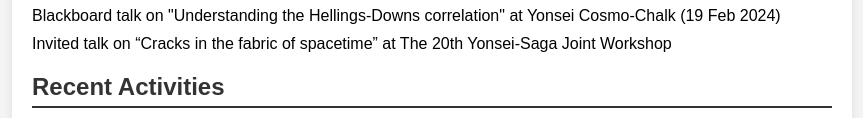
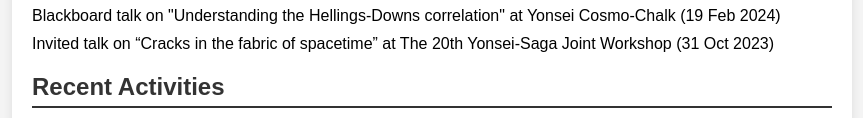
Before and after one commit to nayuta-psiomega/personal-website, a plain HTML site: page index.html in a window 1280 px wide. Shown: the part 947-1065 px from the top of the page, without its empty margins (208-1071 px from the left). Drawn offline with Linux system fonts and the light colour scheme.

Commit message:
Update index.html

```diff
--- a/index.html
+++ b/index.html
@@ -39,7 +39,7 @@
         <p>Blackboard talk on "mPBH inside a NS" at Yonsei Cosmo-Chalk (3 Jun 2024)</p>
         <p>Blackboard talk on "Beyond linearized gravity: Part 1. Post-Newtonian approximation" at Yonsei Cosmo-Chalk (25 Mar 2024)</p>
         <p>Blackboard talk on "Understanding the Hellings-Downs correlation" at Yonsei Cosmo-Chalk (19 Feb 2024)</p>
-        <p>Invited talk on “Cracks in the fabric of spacetime” at The 20th Yonsei-Saga Joint Workshop</p>
+        <p>Invited talk on “Cracks in the fabric of spacetime” at The 20th Yonsei-Saga Joint Workshop (31 Oct 2023)</p>
 
         <h2>Recent Activities</h2>
         <p><a href="https://www.ggi.infn.it/ggilectures/ggilectures2025/index.php">2025 GGI Lectures on the Theory of Fundamental Interactions</a> (13 Jan 2025 - 31 Jan 2025)</p>
```
